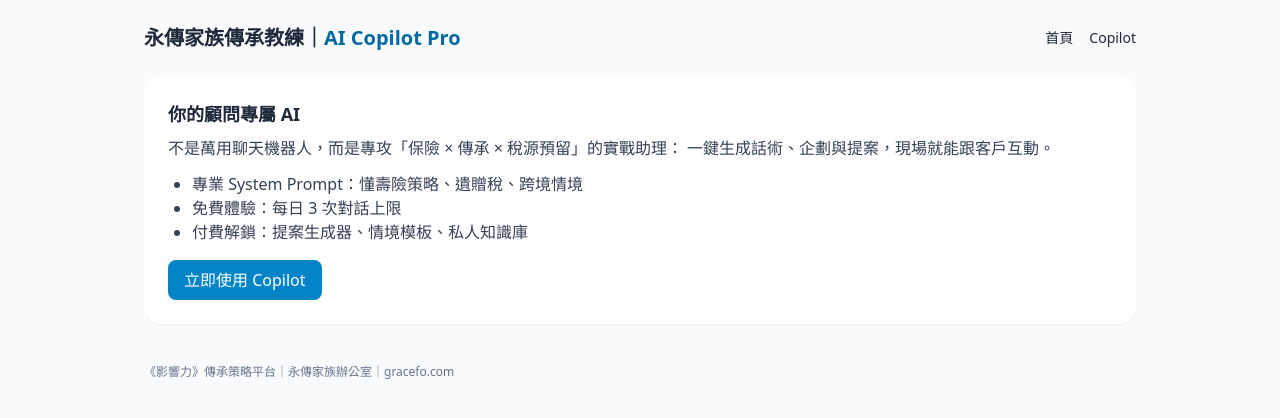
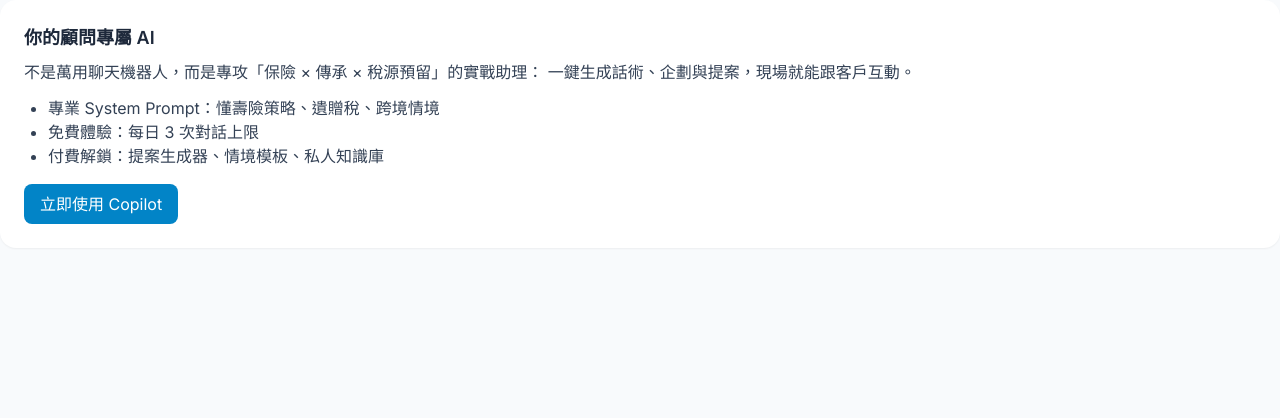
Before and after one commit to drink365/copilot-pro, a Next.js app: page / in a window 1280 px wide. Shown: the top 418 px of the page. Built offline with nearby package versions, Linux system fonts and the light colour scheme.

Commit message:
Update layout.tsx

```diff
--- a/app/layout.tsx
+++ b/app/layout.tsx
@@ -1,30 +1,19 @@
+// app/layout.tsx
 import "./globals.css"
-import { ReactNode } from "react"
+import { Inter } from "next/font/google"
+
+const inter = Inter({ subsets: ["latin"] })
 
 export const metadata = {
-  title: "AI Copilot Pro｜永傳家族傳承教練",
-  description: "不只是會聊天的 AI，而是懂保險、會算稅、能幫你成交的傳承策略助理。"
+  title: "AI Copilot Pro",
+  description: "永傳家族傳承教練",
 }
 
-export default function RootLayout({ children }: { children: ReactNode }) {
+export default function RootLayout({ children }: { children: React.ReactNode }) {
   return (
     <html lang="zh-Hant">
-      <body className="min-h-dvh antialiased text-slate-800">
-        <div className="max-w-5xl mx-auto px-4 py-6">
-          <header className="flex items-center justify-between mb-6">
-            <h1 className="text-xl font-semibold">
-              永傳家族傳承教練｜<span className="text-sky-700">AI Copilot Pro</span>
-            </h1>
-            <nav className="text-sm space-x-4">
-              <a href="/" className="hover:underline">首頁</a>
-              <a href="/copilot" className="hover:underline">Copilot</a>
-            </nav>
-          </header>
-          {children}
-          <footer className="mt-10 text-xs text-slate-500">
-            《影響力》傳承策略平台｜永傳家族辦公室｜gracefo.com
-          </footer>
-        </div>
+      <body className={`${inter.className} bg-slate-50 text-slate-800`}>
+        {children}
       </body>
     </html>
   )
```
